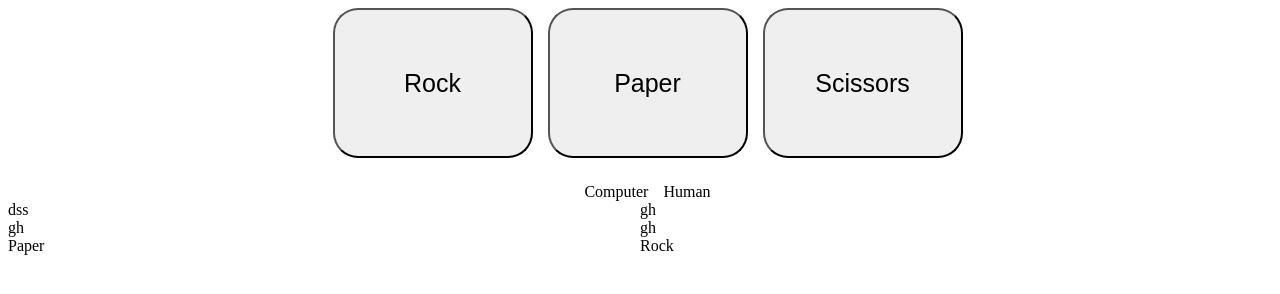
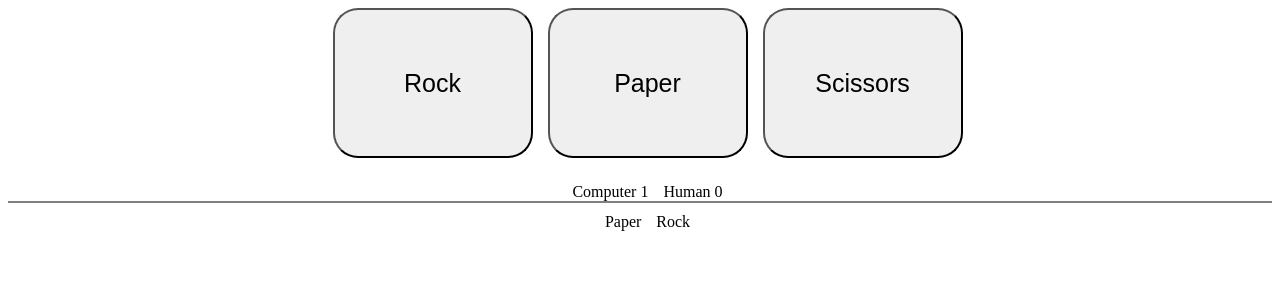
Before and after one commit to KisNJ/rock-paper-scissors, a plain HTML site: page index.html in a window 1280 px wide. Both pictures are taken after a click on the button "Rock". Drawn offline with Linux system fonts and the light colour scheme.

Commit message:
middle part

```diff
--- a/index.html
+++ b/index.html
@@ -10,6 +10,14 @@
 
 
 <body>
+    <div>
+        <div>
+
+        </div>
+        <div>
+
+        </div>
+    </div>
     <div class="btn-div">
         <button class="btn"id="0">
             Rock
@@ -23,28 +31,17 @@
     </div>
 
 <div class="main-div">
-    <div class="top-move">
-        Computer
+    <div id="computer"class="top-move">
+        Computer 0
     </div>
-    <div class="top-move">
+    <div id="human"class="top-move">
 
-    Human
+    Human 0
     </div>
 
 </div>
 <div id="moves">
-    <div class="shrink">
-        dss
-    </div>
-    <div class="shrink">
-        gh
-    </div>
-    <div class="shrink">
-        gh
-    </div>
-    <div class="shrink">
-        gh
-    </div>
+
 </div>
 </body>
 
@@ -140,11 +137,18 @@
     function createList(computerChoice, playerSelection){
         const moves=document.getElementById("moves");
         //const divname="div"+i;
+        const main=document.createElement("div");
+        main.className="shrink1"
+        moves.appendChild(main);
+
+        //divname.textContent=choice[computerChoice];
+
+
 
         divname=document.createElement("div");
         divname.className="shrink"
         divname.textContent=choice[computerChoice];
-        moves.appendChild(divname);
+        main.appendChild(divname);
 
         console.log("hello")
         i++;
@@ -152,7 +156,16 @@
         divname=document.createElement("div");
         divname.className="shrink";
         divname.textContent=choice[playerSelection];
-        moves.appendChild(divname);
+        main.appendChild(divname);
+
+        const human=document.getElementById("human");
+        human.textContent="Human ";
+        human.textContent+=playerPoint;
+        const computer=document.getElementById("computer");
+        computer.textContent="Computer ";
+        computer.textContent+=computerPoint;
+
+
     }
     let computerChoice = 0;
 
@@ -197,12 +210,20 @@
 <style>
     #moves{
         display: flex;
-        flex-wrap: wrap;
+
+        flex-direction: column;
+        border-top: 2px solid gray;
+    }
+
+    .shrink1{
+        display: flex;
+        justify-content: center;
+        margin-top: 10px;
     }
     .shrink{
-        flex-grow: 1;
-        flex-shrink: 0;
-        flex-basis: 50%;
+        display: flex;
+
+        margin-left: 15px;;
     }
     .btn-div{
         display: flex;
```
